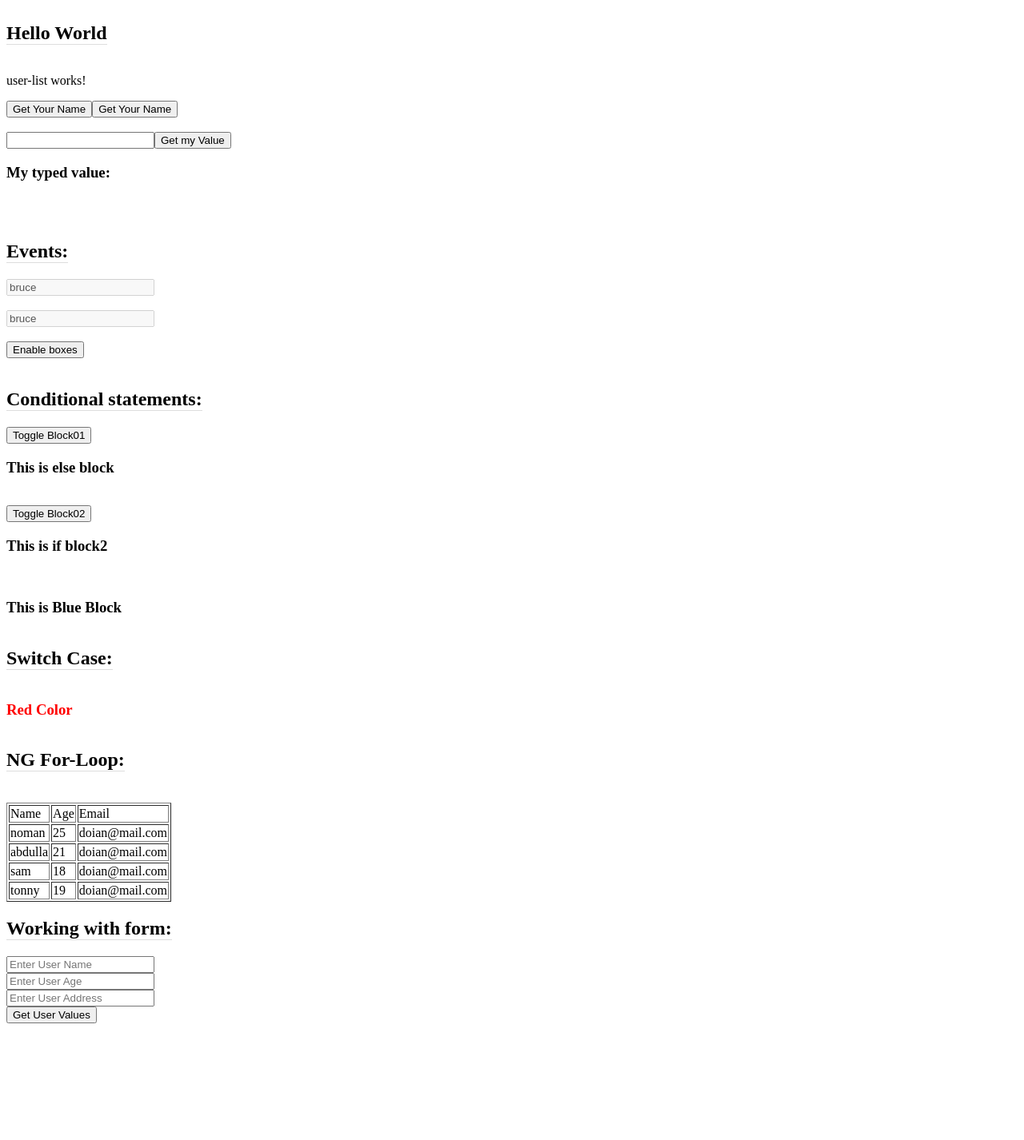
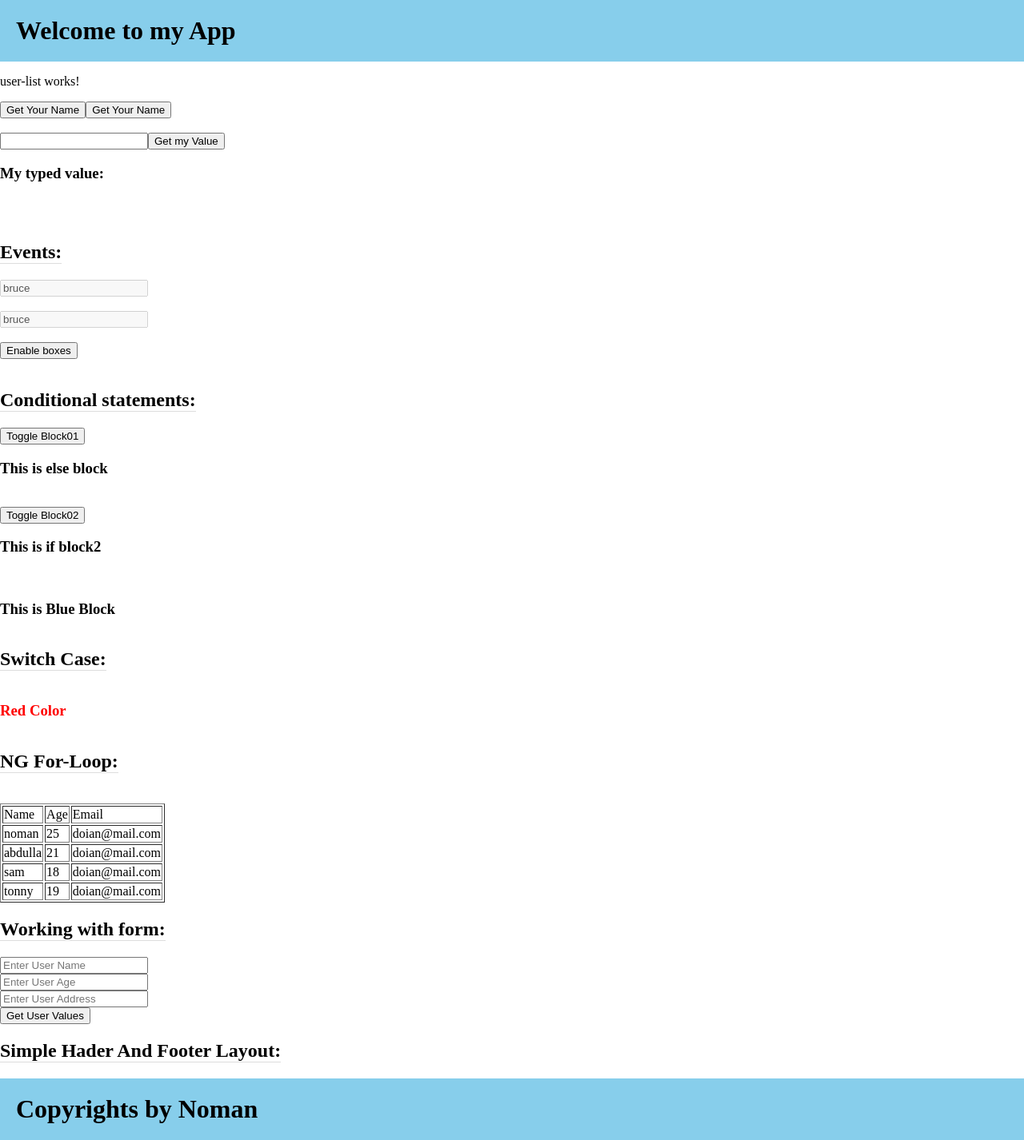
Before and after one commit to menomanabdulla/random-angular10, an Angular app: page / in a window 1280 px wide. Shown: the whole page at 80% size. Before the commit the page ends 1288 px from the top, so only its background shows below. Built offline with nearby package versions, Linux system fonts and the light colour scheme.

Commit message:
done with coll ngHeader and ng Footer

```diff
--- a/src/app/app.component.html
+++ b/src/app/app.component.html
@@ -1,4 +1,4 @@
-<h2>Hello World</h2>
+<app-header></app-header>
 <app-user-list></app-user-list>
 <button (click)="getName('noman')">Get Your Name</button>
 <button (click)="getName(Default)">Get Your Name</button>
@@ -104,3 +104,8 @@
         </button>
     </form>
 </div>
+
+<h2>Simple Hader And Footer Layout: </h2>
+
+
+<app-footer></app-footer>
--- a/src/app/app.component.ts
+++ b/src/app/app.component.ts
@@ -101,7 +101,18 @@ export class AppComponent {
       3. Make a form
       4. Make a function and get from value
   */
- getFormValues(value){
-   console.warn(value);
- }
+  getFormValues(value){
+    console.warn(value);
+  }
+
+  //Make A Header and Footer
+  /*
+      1. Create Header Component
+      2. Create Footer Componet
+      3. Use Both component
+      4. Add Style
+  */
+
+
+
 }
--- a/src/app/app.module.ts
+++ b/src/app/app.module.ts
@@ -5,11 +5,15 @@ import { FormsModule } from '@angular/forms';
 
 import { AppComponent } from './app.component';
 import { UserListComponent } from './user-list/user-list.component';
+import { HeaderComponent } from './header/header.component';
+import { FooterComponent } from './footer/footer.component';
 
 @NgModule({
   declarations: [
     AppComponent,
-    UserListComponent
+    UserListComponent,
+    HeaderComponent,
+    FooterComponent
   ],
   imports: [
     BrowserModule,
--- /dev/null
+++ b/src/app/footer/footer.component.css
@@ -0,0 +1,6 @@
+h5{
+    background-color: skyblue;
+    padding: 20px;
+    margin: 0;
+    font-size: 2rem;
+}
--- /dev/null
+++ b/src/app/footer/footer.component.html
@@ -0,0 +1 @@
+<h5>Copyrights by Noman</h5>
--- /dev/null
+++ b/src/app/footer/footer.component.ts
@@ -0,0 +1,15 @@
+import { Component, OnInit } from '@angular/core';
+
+@Component({
+  selector: 'app-footer',
+  templateUrl: './footer.component.html',
+  styleUrls: ['./footer.component.css']
+})
+export class FooterComponent implements OnInit {
+
+  constructor() { }
+
+  ngOnInit(): void {
+  }
+
+}
--- /dev/null
+++ b/src/app/header/header.component.css
@@ -0,0 +1,6 @@
+h5{
+    background-color: skyblue;
+    padding: 20px;
+    margin: 0;
+    font-size: 2rem;
+}
--- /dev/null
+++ b/src/app/header/header.component.html
@@ -0,0 +1 @@
+<h5>Welcome to my App</h5>
--- /dev/null
+++ b/src/app/header/header.component.ts
@@ -0,0 +1,15 @@
+import { Component, OnInit } from '@angular/core';
+
+@Component({
+  selector: 'app-header',
+  templateUrl: './header.component.html',
+  styleUrls: ['./header.component.css']
+})
+export class HeaderComponent implements OnInit {
+
+  constructor() { }
+
+  ngOnInit(): void {
+  }
+
+}
--- a/src/styles.css
+++ b/src/styles.css
@@ -1 +1,5 @@
 /* You can add global styles to this file, and also import other style files */
+body{
+    margin: 0px;
+    padding: 0px;
+}
```
Also changed, not shown: 2 other files (tests, documents, lock files or other folders).
